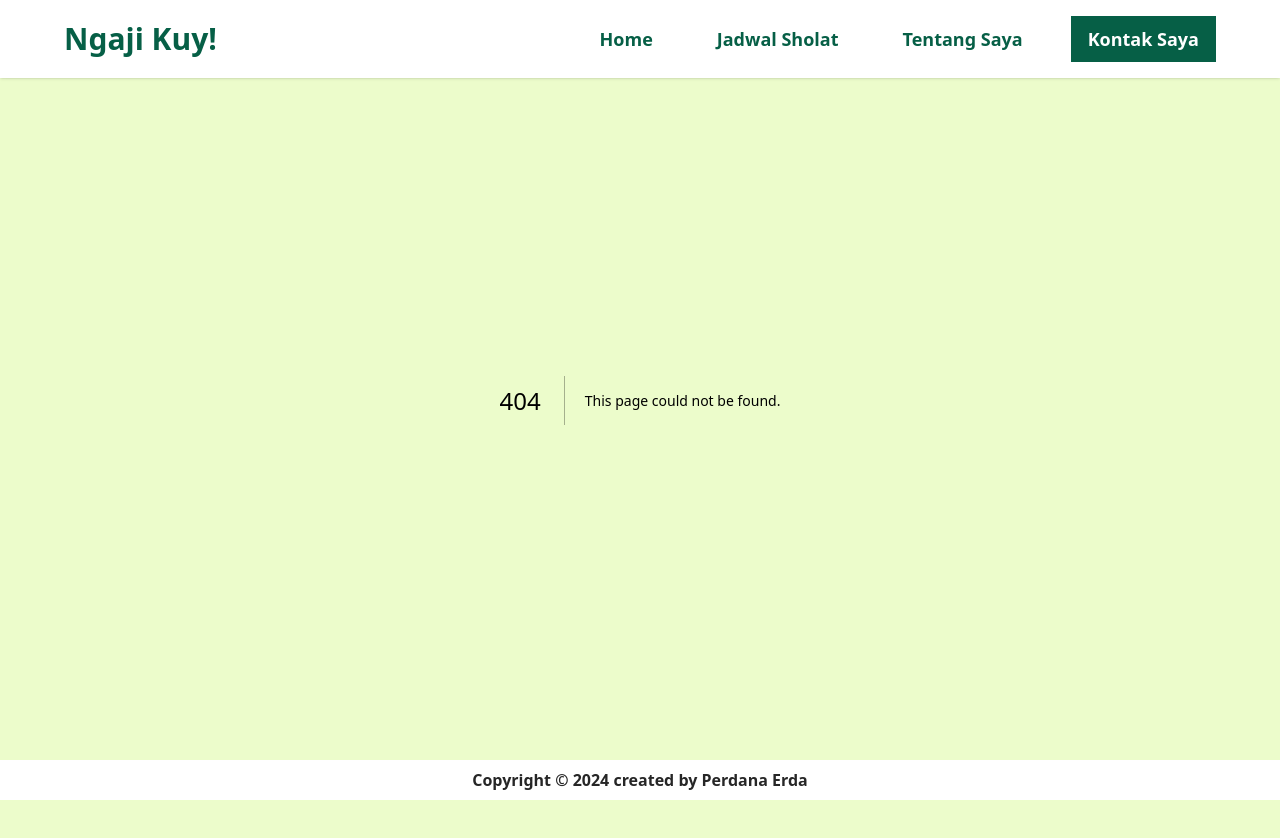
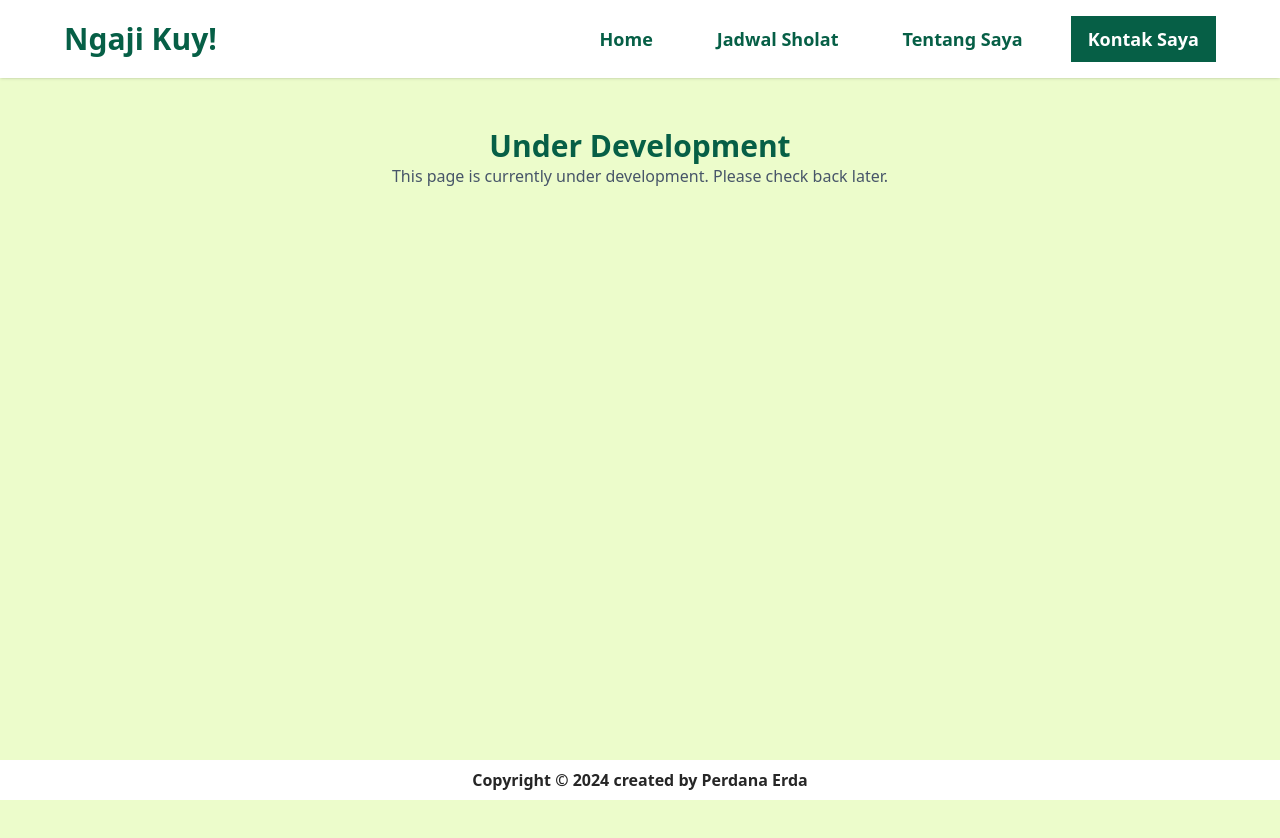
Before and after one commit to perdanawjatmiko/pe-quran-online, a Next.js app: page /tentang-saya in a window 1280 px wide. Before the commit this address had no page. Built offline with nearby package versions, Linux system fonts and the light colour scheme.

Commit message:
add speedinsight vercel

```diff
--- /dev/null
+++ b/app/components/Underdevelopment.jsx
@@ -0,0 +1,12 @@
+import React from 'react'
+
+const Underdevelopment = () => {
+  return (
+    <div className='flex flex-col justify-center items-center text-center'>
+      <h1 className='text-3xl font-bold text-primary-800'>Under Development</h1>
+      <p className='text-base text-slate-600'>This page is currently under development. Please check back later.</p>
+    </div>
+  )
+}
+
+export default Underdevelopment
--- a/app/layout.jsx
+++ b/app/layout.jsx
@@ -2,6 +2,7 @@ import { Inter } from "next/font/google";
 import "./globals.css";
 import Navbar from "./components/Navbar";
 import Footer from "./components/Footer";
+import { SpeedInsights } from "@vercel/speed-insights/next"
 
 const inter = Inter({ subsets: ["latin"] });
 
@@ -41,6 +42,7 @@ export const metadata = {
 export default function RootLayout({ children }) {
   return (
     <html lang="en">
+      <SpeedInsights/>
       <body className='bg-lime-100'>
         <Navbar/>
         {children}
--- /dev/null
+++ b/app/tentang-saya/page.jsx
@@ -0,0 +1,14 @@
+import React from 'react'
+import Underdevelopment from '../components/Underdevelopment'
+
+const Page = () => {
+  return (
+    <main className="bg-lime-100 min-h-screen px-4 md:px-32">
+      <div className="container pt-32">
+        <Underdevelopment/>
+      </div>
+    </main>
+  )
+}
+
+export default Page
--- a/package.json
+++ b/package.json
@@ -9,6 +9,7 @@
     "lint": "next lint"
   },
   "dependencies": {
+    "@vercel/speed-insights": "^1.0.10",
     "axios": "^1.6.7",
     "next": "14.1.0",
     "react": "^18",
```
Also changed, not shown: 1 other file (tests, documents, lock files or other folders).
